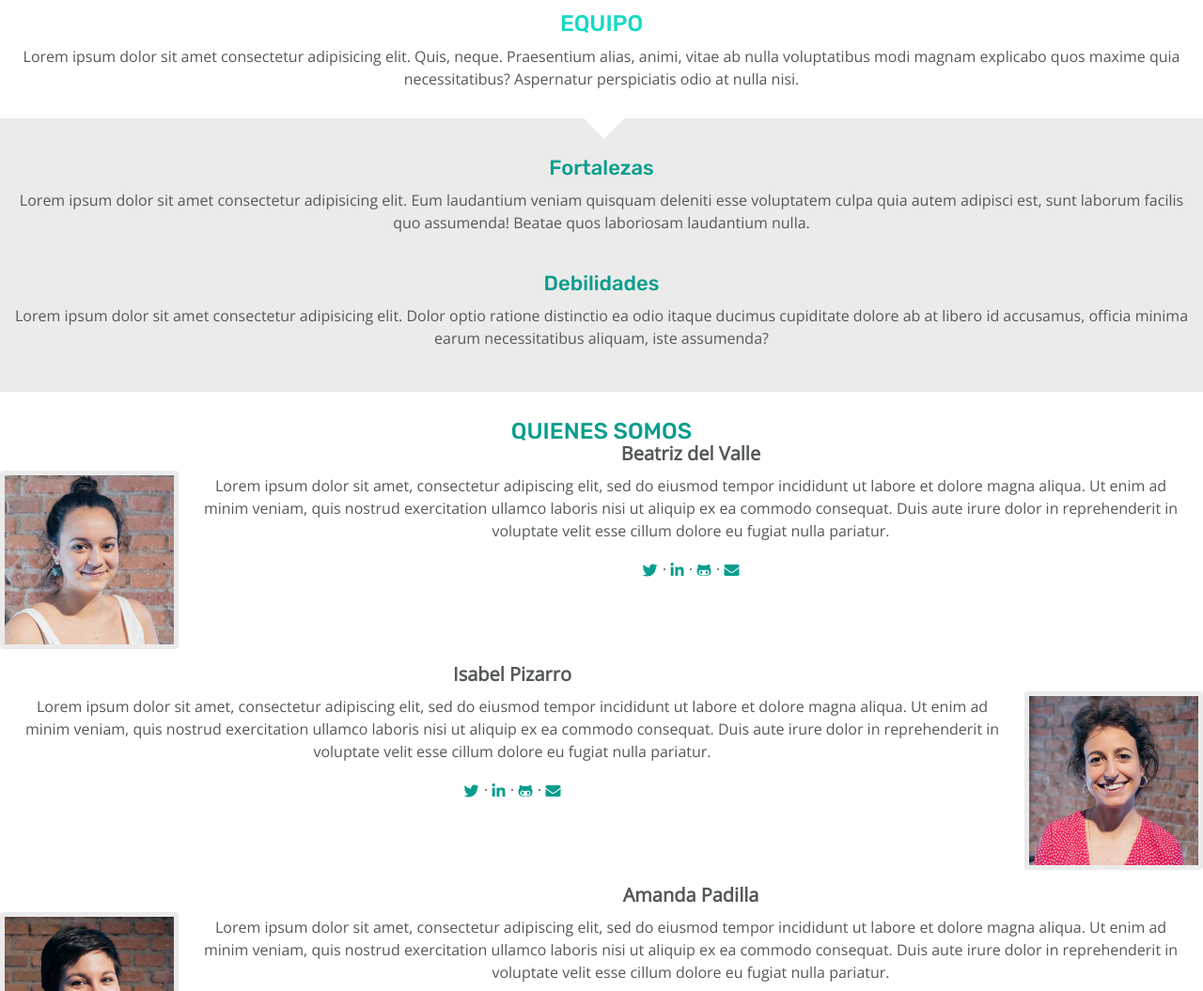
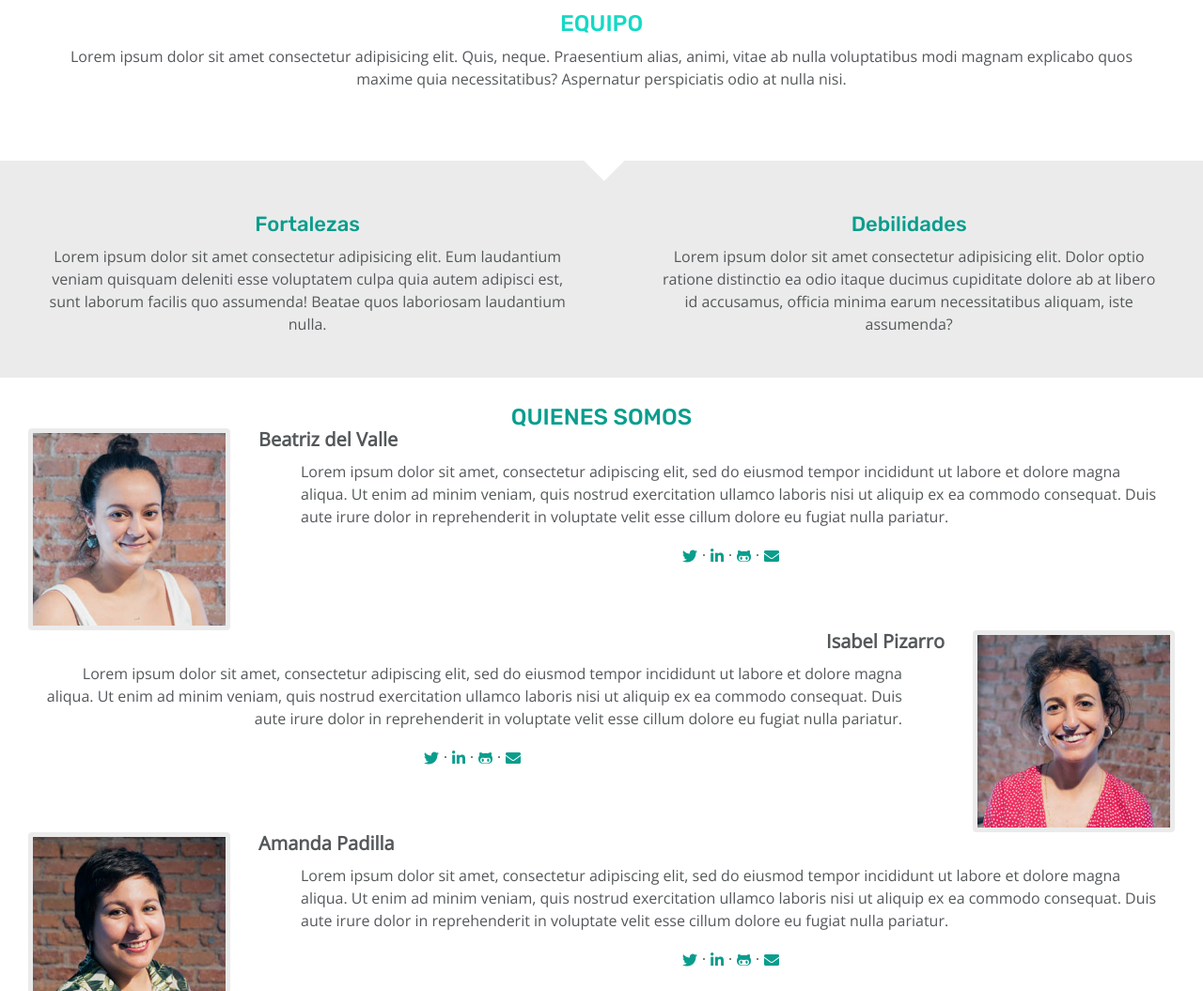
Before and after one commit to samanthacancino/dracarys_old, a plain HTML site: page index.html in a window 1280 px wide. Shown: the part 515-1570 px from the top of the page at 94% size. Drawn offline with nearby package versions, Linux system fonts and the light colour scheme.

Commit message:
Responsive measures for tablet

```diff
--- a/css/style.css
+++ b/css/style.css
@@ -41,6 +41,12 @@ a.anchor {
   position: relative;
   top: -120px;
   visibility: hidden;
+}
+
+@media all and (min-width:768px){
+.container {
+  margin: 0 45px;
+}
 }
 
 /*header*/
@@ -113,7 +119,7 @@ a.anchor {
 /* MEDIAQUERIS */
 
 /* header */
-@media all and (min-width:600px){
+@media all and (min-width:768px){
   .headerwrap{
     position: static;
   }
@@ -217,6 +223,28 @@ h3 {
 
 }
 
+@media all and (min-width:768px) {
+
+  .team {
+    background-color: #ffffff;
+    margin-top: 80px;
+    margin-bottom: 45px;
+  }
+  .blocks  {
+    display: flex;
+    flex-direction: row;
+    font-size: 16px;
+    background-color: rgba(0, 0, 0, 0.08);
+  }
+  .blocks-strenghts {
+    margin-top: 45px;
+    margin-bottom: 45px;
+  }
+  .blocks-weakness {
+    margin-top: 45px;
+    margin-bottom: 45px;
+  }
+}
 
 /*content - articles/
 
@@ -272,16 +300,24 @@ h3 {
    display: flex;
    flex-direction: row;
    justify-content: space-evenly;
+   align-items: flex-start;
+   text-align: left;
  }
  .description-reverse {
   display: flex;
   flex-direction: row-reverse;
-  justify-content: space-evenly;
+  justify-content: center;
+  align-content: center;
+  text-align: right;
 }
  .profile-description {
 
  }
-
+ .img-profile {
+  width: 205px;
+  height: 205px;
+  margin: 0 30px;
+ }
 }
 @media all and (min-width:1200px){
 
```
